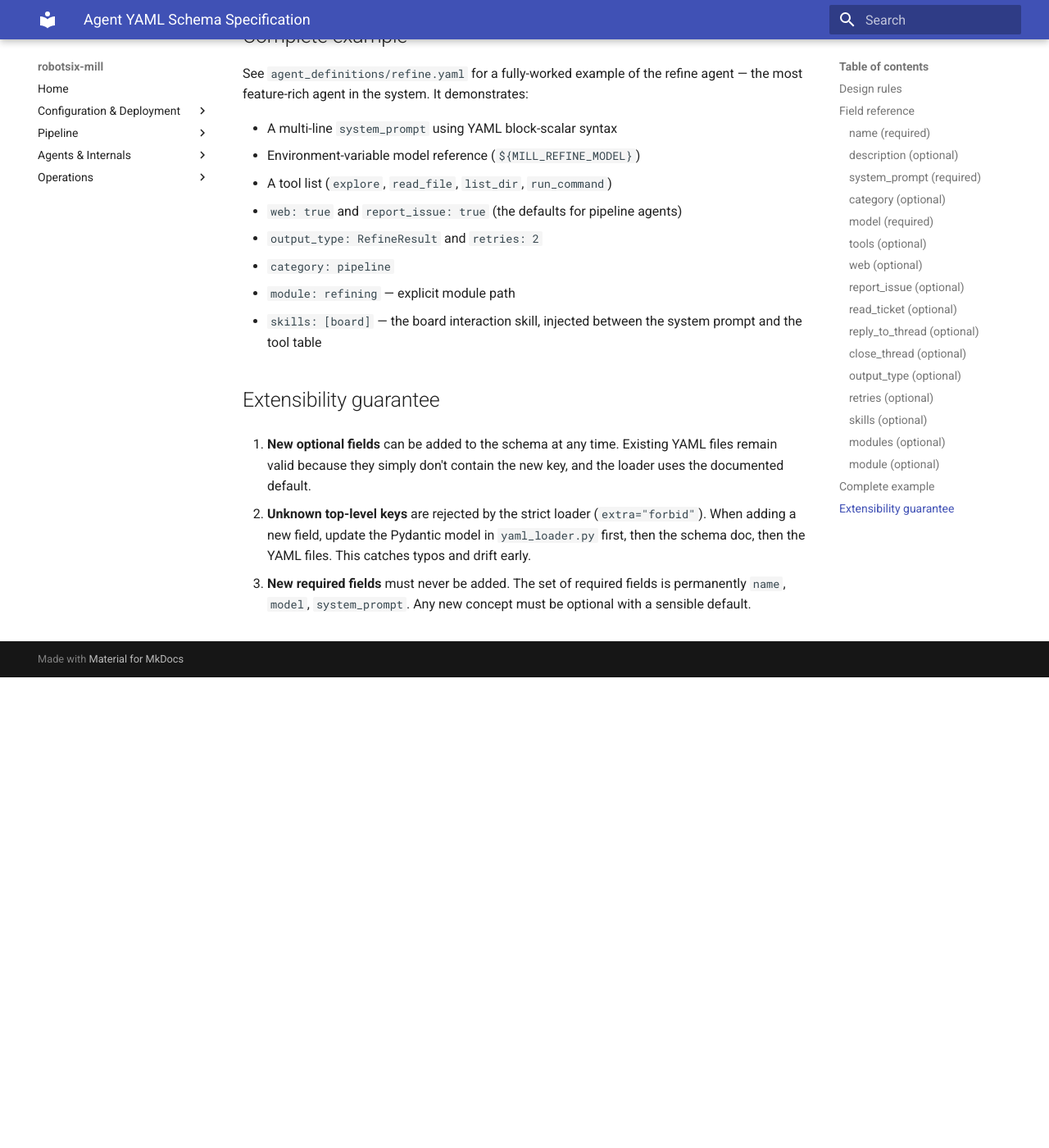
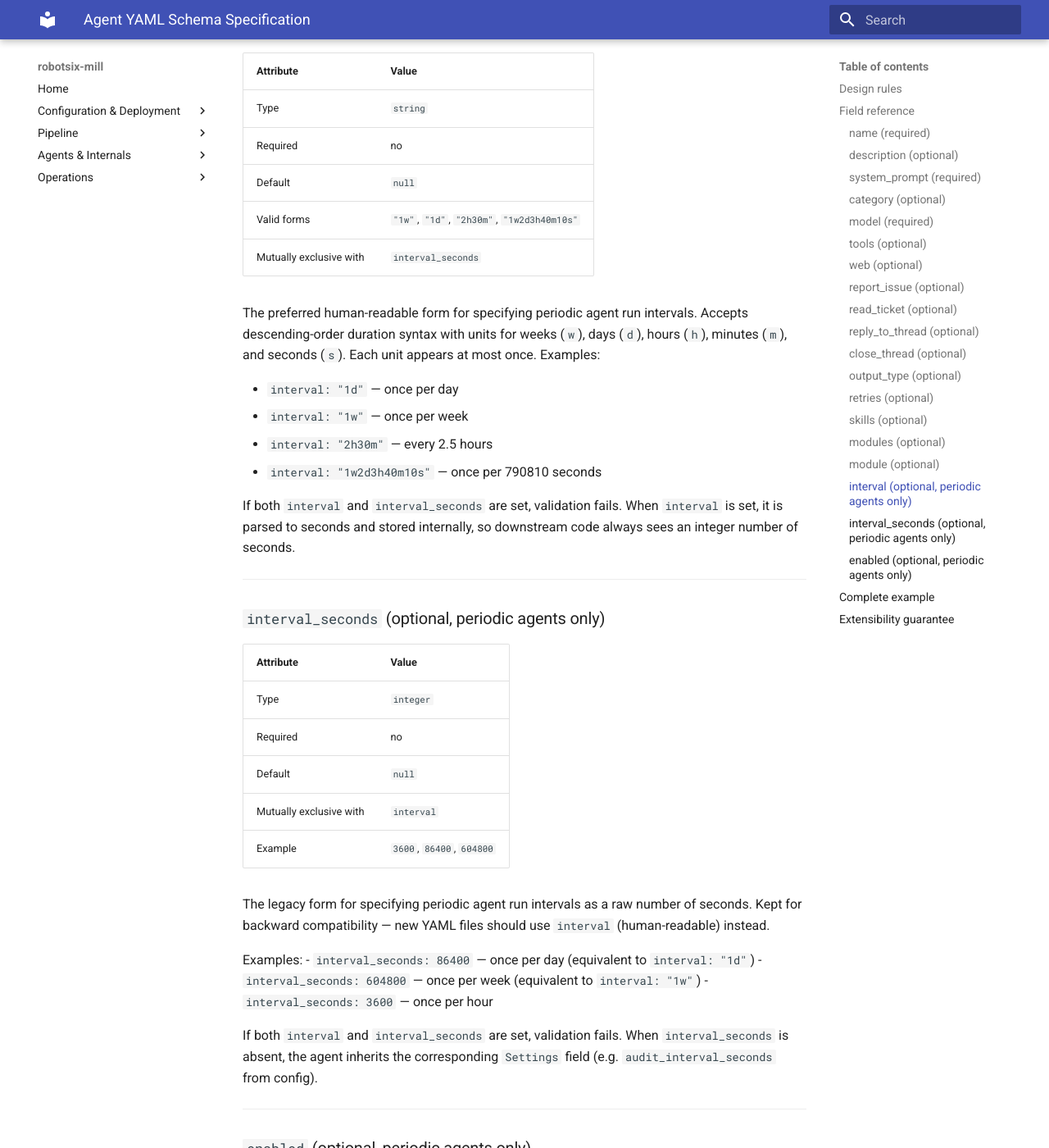
Before and after one commit to damien-robotsix/robotsix-mill, an MkDocs documentation site: the page built from docs/agent-yaml-schema.md, in a window 1280 px wide and 1400 px high, scrolled down 10166 px. Shown: the whole window at 82% size. Built offline with MkDocs 1.6.1 and Material for MkDocs 9.7.7, drawn with Linux system fonts in a browser that asks for light colours; before the commit the page ends 10992 px from its top, so only the background shows below that; some of the changed text lies outside the part shown.

Commit message:
mill(docs): Make the periodic agent interval definition human-readable (1w2d3h40m10s format) (20260603T083417Z-make-the-periodic-agent-interval-deifini-1119)

```diff
--- a/docs/agent-yaml-schema.md
+++ b/docs/agent-yaml-schema.md
@@ -385,6 +385,76 @@ doesn't hold.
 
 ---
 
+### `interval` (optional, periodic agents only)
+
+| Attribute | Value |
+|-----------|-------|
+| Type | `string` |
+| Required | no |
+| Default | `null` |
+| Valid forms | `"1w"`, `"1d"`, `"2h30m"`, `"1w2d3h40m10s"` |
+| Mutually exclusive with | `interval_seconds` |
+
+The preferred human-readable form for specifying periodic agent run
+intervals. Accepts descending-order duration syntax with units for
+weeks (`w`), days (`d`), hours (`h`), minutes (`m`), and seconds (`s`).
+Each unit appears at most once. Examples:
+
+- `interval: "1d"` — once per day
+- `interval: "1w"` — once per week
+- `interval: "2h30m"` — every 2.5 hours
+- `interval: "1w2d3h40m10s"` — once per 790810 seconds
+
+If both `interval` and `interval_seconds` are set, validation fails.
+When `interval` is set, it is parsed to seconds and stored internally,
+so downstream code always sees an integer number of seconds.
+
+---
+
+### `interval_seconds` (optional, periodic agents only)
+
+| Attribute | Value |
+|-----------|-------|
+| Type | `integer` |
+| Required | no |
+| Default | `null` |
+| Mutually exclusive with | `interval` |
+| Example | `3600`, `86400`, `604800` |
+
+The legacy form for specifying periodic agent run intervals as a raw
+number of seconds. Kept for backward compatibility — new YAML files
+should use `interval` (human-readable) instead.
+
+Examples:
+- `interval_seconds: 86400` — once per day (equivalent to `interval: "1d"`)
+- `interval_seconds: 604800` — once per week (equivalent to `interval: "1w"`)
+- `interval_seconds: 3600` — once per hour
+
+If both `interval` and `interval_seconds` are set, validation fails.
+When `interval_seconds` is absent, the agent inherits the corresponding
+`Settings` field (e.g. `audit_interval_seconds` from config).
+
+---
+
+### `enabled` (optional, periodic agents only)
+
+| Attribute | Value |
+|-----------|-------|
+| Type | `boolean` |
+| Required | no |
+| Default | `null` (inherits from Settings) |
+
+Whether this periodic agent is enabled for the repository. When `true`,
+the agent runs on its schedule. When `false`, the agent is disabled.
+When `null` (or absent), the agent inherits the corresponding `Settings`
+field (e.g. `audit_enabled` from config).
+
+Used in per-repo override files (`.robotsix-mill/periodic/<name>.yaml`)
+to enable or disable a periodic agent for a specific repository without
+modifying the shipped agent definition.
+
+---
+
 ## Complete example
 
 See `agent_definitions/refine.yaml` for a fully-worked example of the
```
